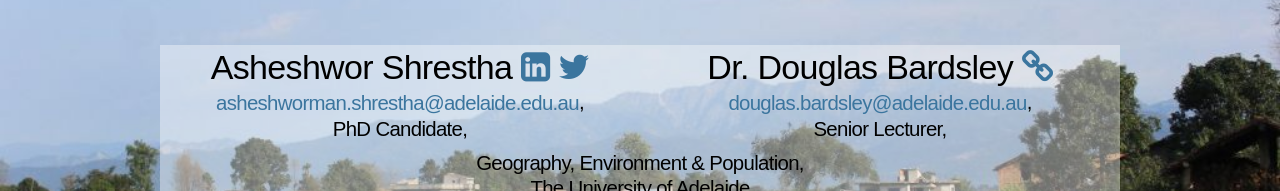
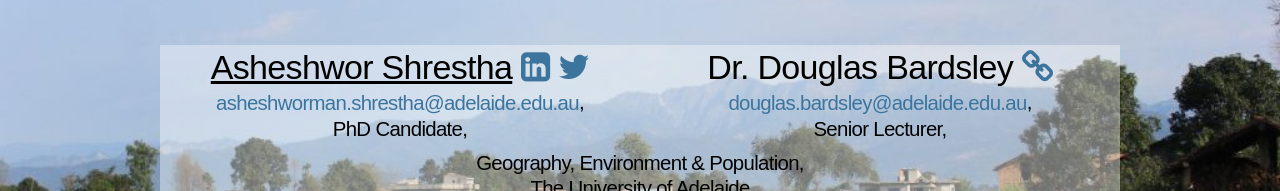
Before and after one commit to asheshwor/ca2014, a website: page index.html in a window 1280 px wide. Shown: the part 464-655 px from the top of the page. Drawn offline with Linux system fonts and the light colour scheme; a web font is replaced by a local one.

Commit message:
added an underline - cover slide

```diff
--- a/index.html
+++ b/index.html
@@ -43,7 +43,7 @@
                     <p style="color: black; background-color:rgba(255,255,255,0.0);">Climate Adaptation 2014 <span class="ita">Future Challenges</span> conference<br /><small>30 September - 2 October 2014<br />Gold Coast Convention and Exhibition Centre<br /> Gold Coast, Queensland</small></p><br />
                     <div style="color: black; background-color:rgba(255,255,255,0.4);">
                     <div style="float: left;" class="w45">
-					<p>Asheshwor Shrestha <a href="http://au.linkedin.com/in/asheshwor"><i class="fa fa-linkedin-square"></i></a><a href="https://twitter.com/asheshwor"> <i class="fa fa-twitter"></i></a> <br />
+					<p><span style="text-decoration: underline;">Asheshwor Shrestha</span> <a href="http://au.linkedin.com/in/asheshwor"><i class="fa fa-linkedin-square"></i></a><a href="https://twitter.com/asheshwor"> <i class="fa fa-twitter"></i></a> <br />
                         <small><a href="mailto:asheshworman.shrestha@adelaide.edu.au">asheshworman.shrestha@adelaide.edu.au</a>,<br />PhD Candidate,<br /></small></p></div>
                                         <div style="float: right;" class="w45">
 					<p>Dr. Douglas Bardsley <a href="http://www.adelaide.edu.au/directory/douglas.bardsley"><i class="fa fa-link"></i></a><br />
```
